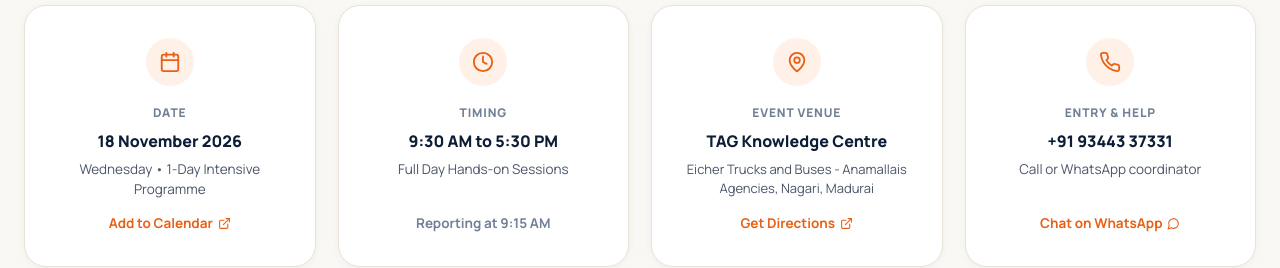
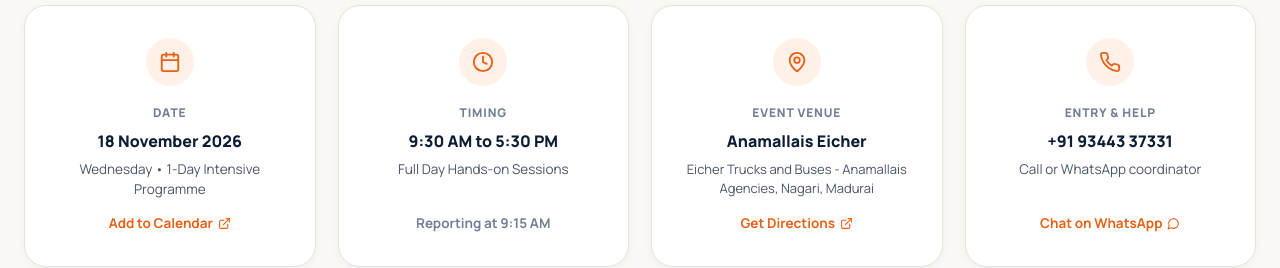
Before and after one commit to Raj23rk/wegrow-clientportal-frontend, a React (Vite) app: page / in a window 1280 px wide. Shown: the part 4340-4608 px from the top of the page. Built offline with nearby package versions, Linux system fonts and the light colour scheme.

Commit message:
new changes

```diff
--- a/src/components/pages/EventLandingPage.tsx
+++ b/src/components/pages/EventLandingPage.tsx
@@ -2506,7 +2506,7 @@ export const EventLandingPage: React.FC = () => {
                 <MapPin size={22} />
               </div>
               <span className="lp-venue-lbl">EVENT VENUE</span>
-              <div className="lp-venue-val">TAG Knowledge Centre</div>
+              <div className="lp-venue-val">Anamallais Eicher</div>
               <div className="lp-venue-sub" style={{ fontSize: 13 }}>
                 Eicher Trucks and Buses - Anamallais Agencies, Nagari, Madurai
               </div>
```
